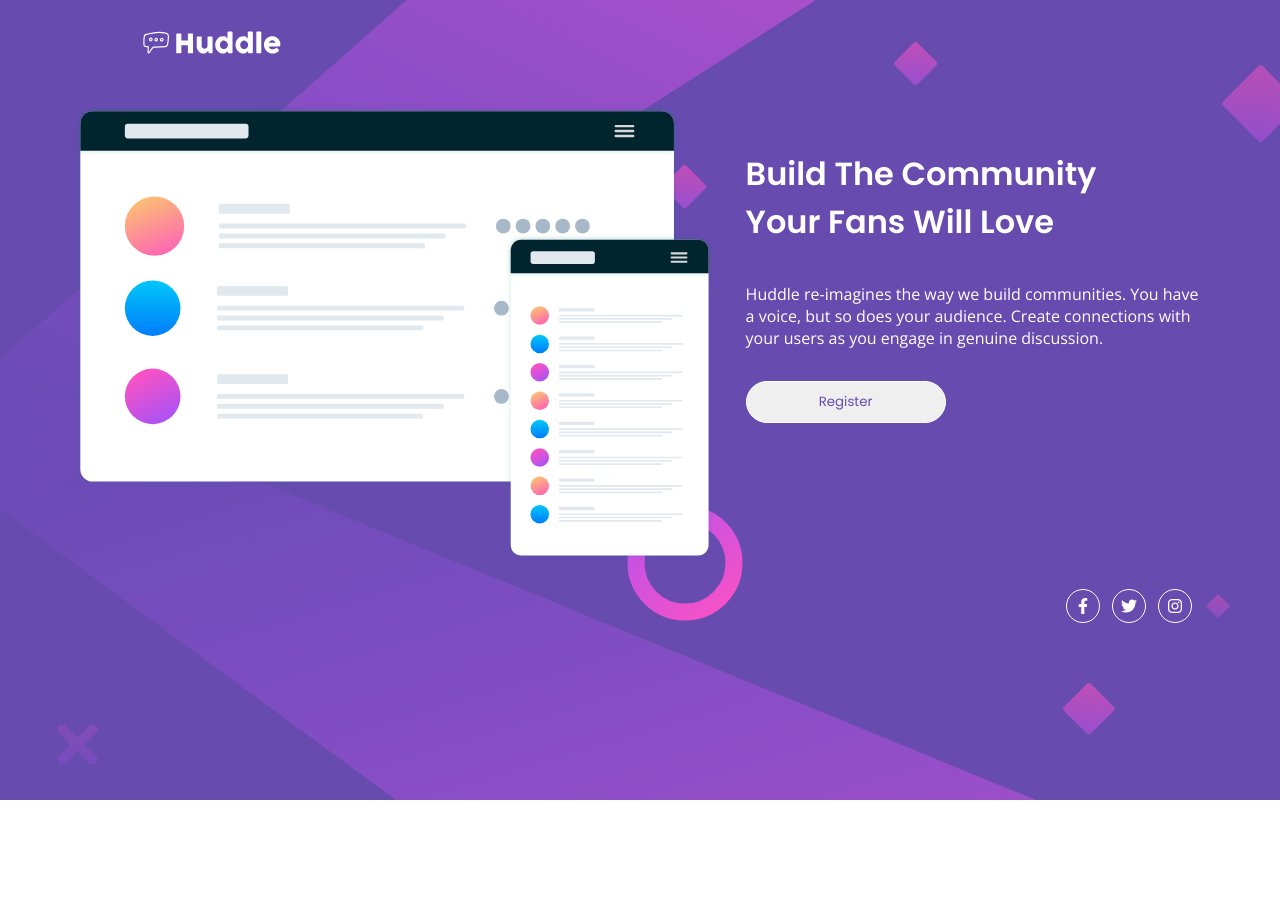
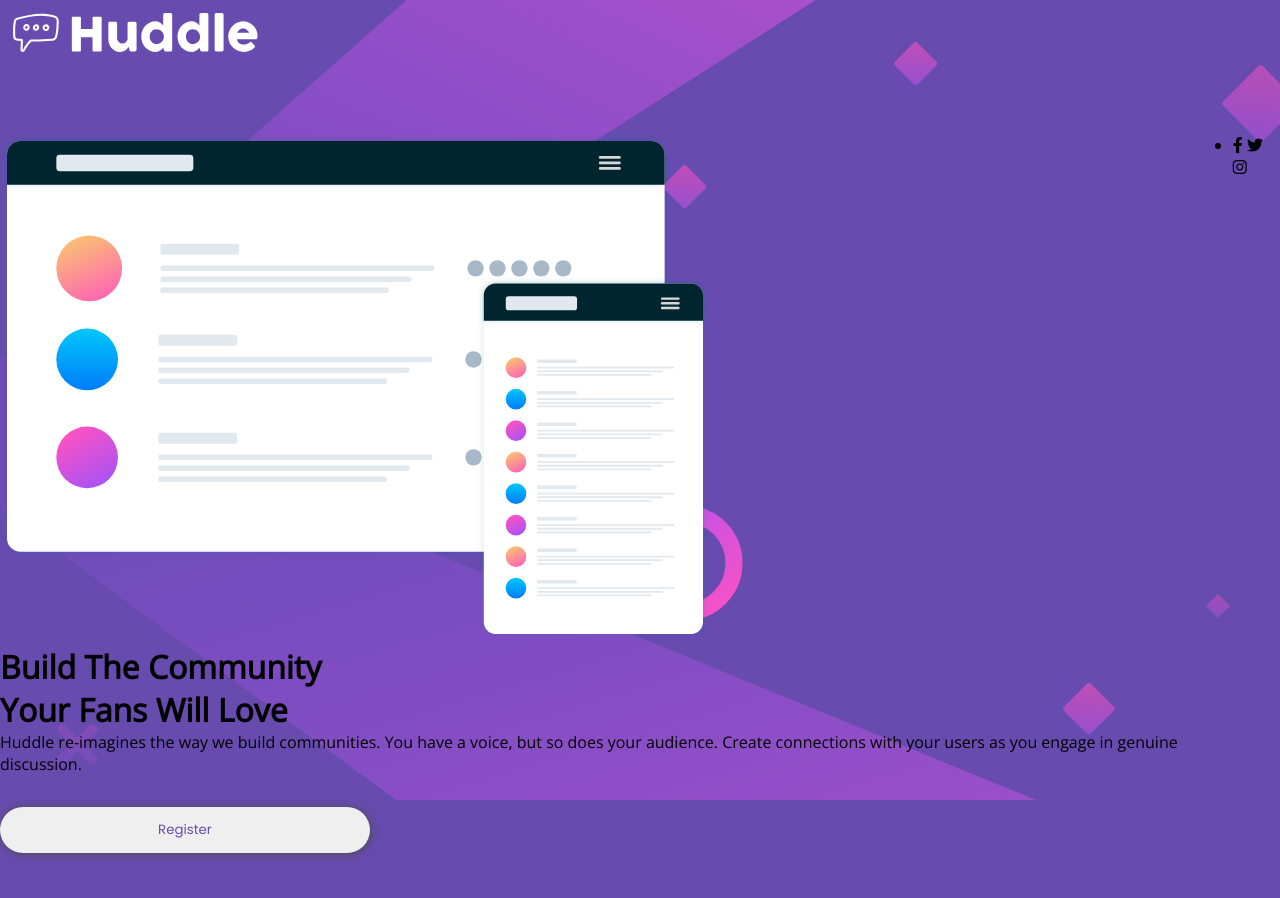
Before and after one commit to davidotch/huddle-landing-page-with-single-introductory-section-master, a plain HTML site: page index.html in a window 1280 px wide. Before the commit the page ends 800 px from the top, so only its background shows below. Drawn offline with nearby package versions, Linux system fonts and the light colour scheme.

Commit message:
fix all styles

```diff
--- a/style.css
+++ b/style.css
@@ -1,124 +1,146 @@
-body {
+* {
+  box-sizing: border-box;
   margin: 0;
   padding: 0;
-  box-sizing: border-box;
 }
 
-ul {
-  text-decoration: none;
-  margin-right: 1rem;
+body {
+  position: relative;
+  background: url(./images/bg-desktop.svg) no-repeat top center;
+  background-color: hsl(257, 40%, 49%);
+  font-family: 'Open Sans', sans-serif;
 }
 
-li {
-  list-style-type: none;
-}
-
-main {
-  min-height: 100vh;
-  background: url(./images/bg-desktop.svg) no-repeat center center;
-  background-color: hsl(257, 40%, 49%);
-  margin: 0 auto;
-}
-
-.logo {
-  padding: 1.5rem;
-  margin-bottom: 1rem;
-}
-
-.logo img {
-  width: 12%;
-  margin-left: 7rem;
+h2 {
+  font-family: 'Poppins', sans-serif;
+  margin-top: 9rem;
+  color: #fff;
 }
 
 .container {
   max-width: 1440px;
   display: flex;
-  flex-direction: column;
+  justify-content: center;
+  padding: 1rem 0;
   margin: 0 auto;
 }
 
-.cards {
-  display: flex;
-  justify-content: center;
-  gap: 2rem;
+.col-left {
+  width: 50%;
+  padding: .5rem;
+}
+
+.logo {
+  width: 30%;
+  margin-bottom: 3rem;
 }
 
 .mockup {
-width: 50%;
+  width: 98%;
 }
 
-.content {
-  width: 36%;
+.col-right {
+  width: 40%;
   display: flex;
   flex-direction: column;
-  padding-top: 1.5rem;
+  padding: 1rem;
 }
 
-.content h1 {
+.col-right p {
+  margin-top: 2rem;
   color: #fff;
-  font-family: 'Poppins', sans-serif;
-}
-
-.content p {
-  color: #fff;
-  font-family: 'Open Sans', sans-serif;
-}
-
-.illMockup {
-  width: 100%;
 }
 
 button {
-  max-width: 200px;
-  padding: 0.6rem 3.5rem;
-  border-radius: 25px;
-  border: 1px solid #fff;
-  margin: 1rem 0rem;
+  margin: 2rem 0;
+  width: 30%;
+  padding: .8rem 2rem;
+  border-radius: 2rem;
+  border-style: none;
+  color: hsl(257, 40%, 49%);
   font-family: 'Poppins', sans-serif;
-  color: hsl(257, 40%, 49%);
+  box-shadow: 1px 1px 10px hsl(0, 0%, 30%);
+  transition: all .4s ease;
 }
 
 button:hover {
+  cursor: pointer;
+  background-color: hsl(300, 69%, 71%);
   color: #fff;
-  background-color: hsl(300, 69%, 71%);
-  border: 1px solid hsl(300, 69%, 71%);
-  box-shadow: 2px 2px 10px hsl(0, 0%, 22%);
 }
 
-.social {
-  display: flex;
-  justify-content: flex-end;
-  align-content: flex-end;
-  flex-wrap: wrap;
+.col-right ul {
+  list-style: none;
+  text-align: right;
+  margin-top: 10rem;
 }
 
-.social li {
-  display: inline-block;
+.col-right li {
+  display: inline;
   padding: .5rem;
   padding-right: 2rem;
-  margin-right: 2rem;
 }
 
-.social li i {
-  width: 1rem;
-  height: 1rem;
+.col-right li i {
+  width: 2rem;
+  height: 2rem;
   margin-right: 0.5rem;
-  padding: 0.5rem;
+  padding-top: .5rem;
   border: 1px solid #fff;
   border-radius: 50%;
   text-align: center;
   font-size: 1rem;
   color: #fff;
+  transition: all .4s ease;
 }
 
-.social li i:hover {
+.col-right li i:hover {
+  cursor: pointer;
   color: hsl(300, 69%, 71%);
   border: 1px solid hsl(300, 69%, 71%);
 }
 
+/* ------MOBILE------ */
 
-@media screen and (max-width: 998px) {
+@media screen and (max-width:998px) {
+  .logo {
+    width: 35%;
+  }
+
+  body {
+    background: url(./images/bg-mobile.svg) no-repeat;
+    background-color: hsl(257, 40%, 49%);
+  }
+
   .container {
     flex-direction: column;
+    padding: 2rem;
+  }
+
+  h2 {
+    margin-top: 1rem;
+  }
+
+  .col-left {
+    width: 100%;
+  }
+
+  .col-right {
+    width: 100%;
+    text-align: center;
+  }
+
+  button {
+    margin: 2rem auto;
+    width: 70%;
+  }
+
+  .col-right ul {
+    text-align: center;
+    margin-top: 3rem;
+  }
+
+  .col-right li {
+    padding-right: 0;
   }
 }
```
